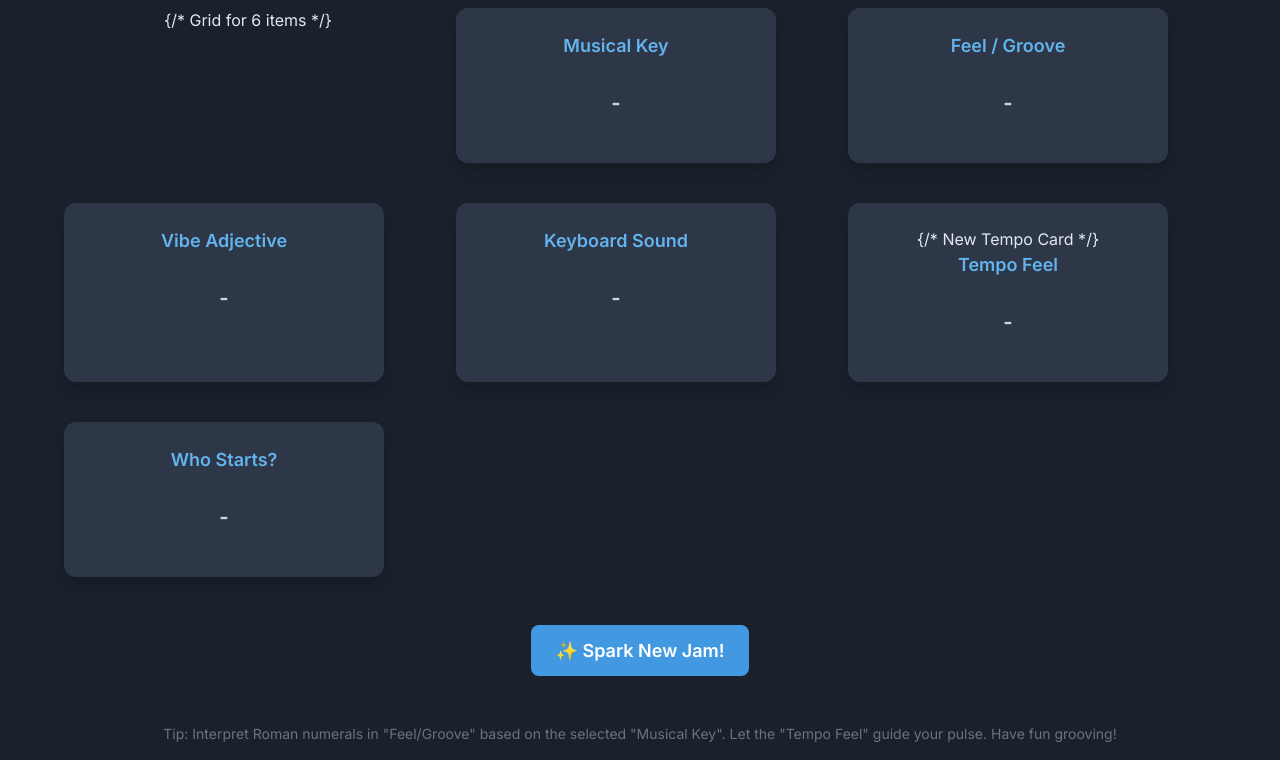
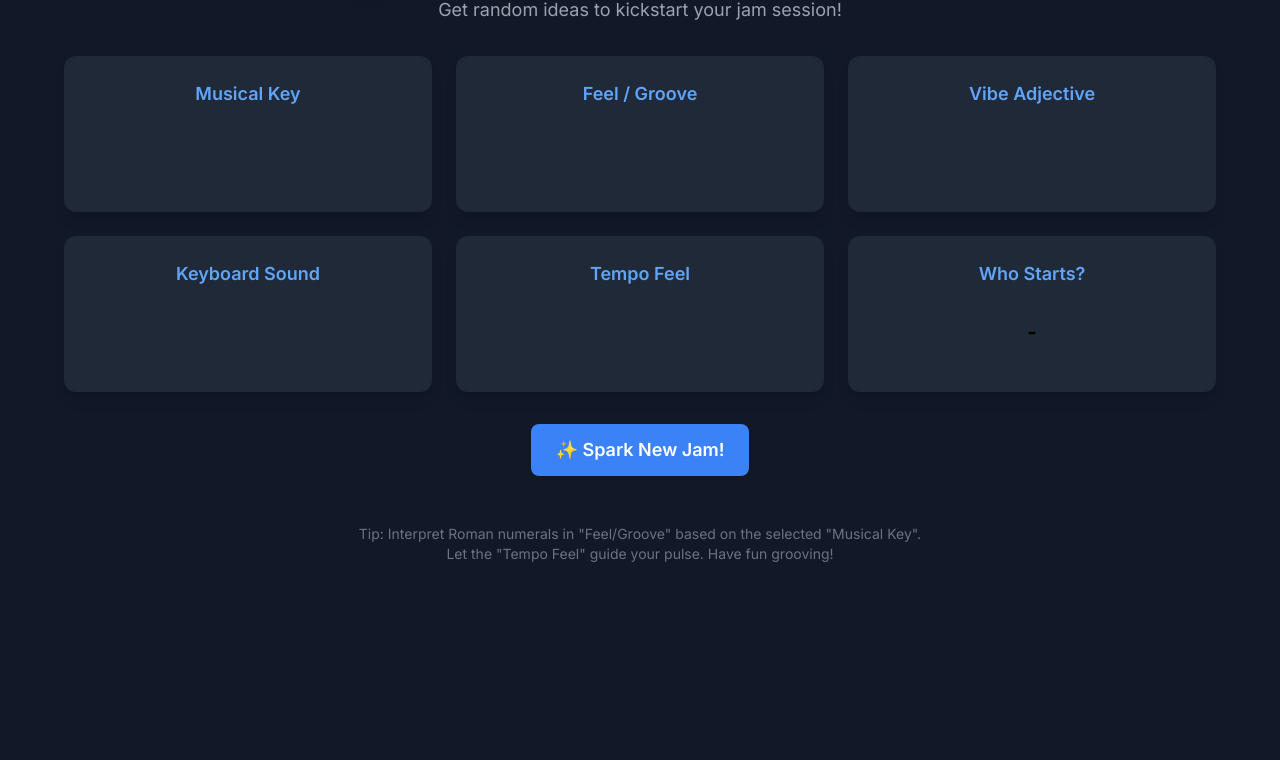
Before and after one commit to pour-over/jam-spark-generator, a plain HTML site: page index.html in a window 1280 px wide. Shown: the part 148-908 px from the top of the page. After the commit the page ends 800 px from the top, so only its background shows below. Drawn offline with nearby package versions, Linux system fonts and the light colour scheme.

Commit message:
Update index.html

```diff
--- a/index.html
+++ b/index.html
@@ -5,61 +5,11 @@
     <meta name="viewport" content="width=device-width, initial-scale=1.0">
     <title>Improv Jam Spark Generator</title>
     <script src="https://cdn.tailwindcss.com"></script>
+    <link href="https://fonts.googleapis.com/css2?family=Inter:wght@400;600;700&display=swap" rel="stylesheet">
     <style>
-        @import url('https://fonts.googleapis.com/css2?family=Inter:wght@400;600;700&display=swap');
         body {
             font-family: 'Inter', sans-serif;
-            background-color: #1a202c; /* Tailwind gray-900 */
-            color: #e2e8f0; /* Tailwind coolGray-200 */
-            display: flex;
-            flex-direction: column;
-            justify-content: center;
-            align-items: center;
-            min-height: 100vh;
-            padding: 1rem;
-            text-align: center;
-        }
-        .card {
-            background-color: #2d3748; /* Tailwind gray-800 */
-            padding: 1.5rem 2rem; /* p-6 md:p-8 */
-            border-radius: 0.75rem; /* rounded-xl */
-            box-shadow: 0 10px 15px -3px rgba(0, 0, 0, 0.1), 0 4px 6px -2px rgba(0, 0, 0, 0.05);
-            margin-bottom: 1rem; /* mb-4 */
-            width: 100%;
-            max-width: 320px;
-        }
-        .card h2 {
-            color: #63b3ed; /* Tailwind blue-400 */
-            font-size: 1.125rem; /* text-lg */
-            font-weight: 600; /* font-semibold */
-            margin-bottom: 0.5rem; /* mb-2 */
-        }
-        .card p {
-            color: #cbd5e0; /* Tailwind coolGray-300 */
-            font-size: 1.25rem; /* text-xl */
-            font-weight: 700; /* font-bold */
-            min-height: 4.5rem;
-            display: flex;
-            align-items: center;
-            justify-content: center;
-            line-height: 1.4;
-        }
-        .button {
-            background-color: #4299e1; /* Tailwind blue-500 */
-            color: white;
-            font-weight: 600; /* font-semibold */
-            padding: 0.75rem 1.5rem; /* py-3 px-6 */
-            border-radius: 0.5rem; /* rounded-lg */
-            transition: background-color 0.2s ease-in-out;
-            cursor: pointer;
-            border: none;
-            font-size: 1.125rem; /* text-lg */
-        }
-        .button:hover {
-            background-color: #3182ce; /* Tailwind blue-600 */
-        }
-        .button:active {
-            transform: scale(0.98);
+            background-color: #1a202c;
         }
         .spinner {
             display: inline-block;
@@ -74,54 +24,57 @@
         @keyframes spin {
             to { transform: rotate(360deg); }
         }
-        .hidden {
-            display: none;
-        }
+        .hidden { display: none; }
     </style>
 </head>
-<body>
-    <div class="w-full max-w-6xl mx-auto"> {/* Adjusted max-width for 6 cards in 2 rows */}
+<body class="flex flex-col items-center justify-center min-h-screen p-4 bg-gray-900 text-coolGray-100 text-center">
+
+    <div class="w-full max-w-6xl mx-auto">
         <header class="mb-8">
-            <h1 class="text-4xl md:text-5xl font-bold text-blue-400">Improv Jam Spark Generator</h1>
+            <h1 class="text-4xl md:text-5xl font-bold text-blue-400 drop-shadow-lg">Improv Jam Spark Generator</h1>
             <p class="text-lg text-gray-400 mt-2">Get random ideas to kickstart your jam session!</p>
         </header>
 
-        <div class="grid grid-cols-1 sm:grid-cols-2 md:grid-cols-3 gap-6 mb-8"> {/* Grid for 6 items */}
-            <div class="card">
-                <h2>Musical Key</h2>
-                <p id="jamKey">-</p>
+        <div class="grid grid-cols-1 sm:grid-cols-2 md:grid-cols-3 gap-6 mb-8">
+            <div class="bg-gray-800 rounded-xl shadow-lg p-6 flex flex-col items-center">
+                <h2 class="text-blue-400 text-lg font-semibold mb-2">Musical Key</h2>
+                <p id="jamKey" class="text-xl font-bold text-coolGray-300 min-h-[4.5rem] flex items-center justify-center"></p>
             </div>
-            <div class="card">
-                <h2>Feel / Groove</h2>
-                <p id="jamFeel">-</p>
+            <div class="bg-gray-800 rounded-xl shadow-lg p-6 flex flex-col items-center">
+                <h2 class="text-blue-400 text-lg font-semibold mb-2">Feel / Groove</h2>
+                <p id="jamFeel" class="text-xl font-bold text-coolGray-300 min-h-[4.5rem] flex items-center justify-center"></p>
             </div>
-            <div class="card">
-                <h2>Vibe Adjective</h2>
-                <p id="jamAdjective">-</p>
+            <div class="bg-gray-800 rounded-xl shadow-lg p-6 flex flex-col items-center">
+                <h2 class="text-blue-400 text-lg font-semibold mb-2">Vibe Adjective</h2>
+                <p id="jamAdjective" class="text-xl font-bold text-coolGray-300 min-h-[4.5rem] flex items-center justify-center"></p>
             </div>
-            <div class="card">
-                <h2>Keyboard Sound</h2>
-                <p id="keyboardSound">-</p>
+            <div class="bg-gray-800 rounded-xl shadow-lg p-6 flex flex-col items-center">
+                <h2 class="text-blue-400 text-lg font-semibold mb-2">Keyboard Sound</h2>
+                <p id="keyboardSound" class="text-xl font-bold text-coolGray-300 min-h-[4.5rem] flex items-center justify-center"></p>
             </div>
-            <div class="card"> {/* New Tempo Card */}
-                <h2>Tempo Feel</h2>
-                <p id="jamTempo">-</p>
+            <div class="bg-gray-800 rounded-xl shadow-lg p-6 flex flex-col items-center">
+                <h2 class="text-blue-400 text-lg font-semibold mb-2">Tempo Feel</h2>
+                <p id="jamTempo" class="text-xl font-bold text-coolGray-300 min-h-[4.5rem] flex items-center justify-center"></p>
             </div>
-            <div class="card">
-                <h2>Who Starts?</h2>
-                <p id="jamStarter">
+            <div class="bg-gray-800 rounded-xl shadow-lg p-6 flex flex-col items-center">
+                <h2 class="text-blue-400 text-lg font-semibold mb-2">Who Starts?</h2>
+                <p id="jamStarter" class="text-xl font-bold text-coolGray-300 min-h-[4.5rem] flex items-center justify-center">
                     <span>-</span>
                     <span id="spinnerIcon" class="spinner hidden"></span>
                 </p>
             </div>
         </div>
 
-        <button id="generateButton" class="button">
+        <button id="generateButton"
+            class="bg-blue-500 hover:bg-blue-600 active:scale-95 text-white font-semibold py-3 px-6 rounded-lg text-lg shadow transition-all duration-200 mb-6 flex items-center mx-auto">
             ✨ Spark New Jam!
         </button>
 
         <footer class="mt-12 text-gray-500 text-sm">
-            <p>Tip: Interpret Roman numerals in "Feel/Groove" based on the selected "Musical Key". Let the "Tempo Feel" guide your pulse. Have fun grooving!</p>
+            <p>
+                Tip: Interpret Roman numerals in "Feel/Groove" based on the selected "Musical Key".<br>
+                Let the "Tempo Feel" guide your pulse. Have fun grooving!
+            </p>
         </footer>
     </div>
 
@@ -133,7 +86,6 @@
                 "A Minor", "D Minor", "G Minor", "C Minor", "F Minor", "Bb Minor", "Eb Minor",
                 "E Minor", "B Minor", "F# Minor", "C# Minor", "G# Minor"
             ];
-
             const majorKeyFeels = [
                 "Bright I-IV vamp, bridge to vi or a ii-V progression.",
                 "Grooving I-V vamp, bridge in a related minor (e.g., vi or iii).",
@@ -148,7 +100,6 @@
                 "Floating Ballad on I-IV, bridge ii-V or a deceptive cadence.",
                 "Happy Pop Groove on I-V-vi-IV."
             ];
-
             const minorKeyFeels = [
                 "Funky i-iv vamp, bridge in bIII Major or a V7alt to i.",
                 "Grooving i-v vamp (minor v or dominant V), bridge to bVI Major.",
@@ -163,7 +114,6 @@
                 "Modal minor vamp (e.g., Dorian i-IV or Aeolian i-bVI), bridge to bIII.",
                 "Latin Jazz (minor): i-iv-V7-i, with clave feel."
             ];
-
             const vibeAdjectives = [
                 "Spicy", "Velvety", "Angular", "Floating", "Gritty", "Sparkling", "Mysterious",
                 "Playful", "Aggressive", "Soothing", "Chaotic", "Minimalist", "Lush",
@@ -171,27 +121,24 @@
                 "Slick", "Earthy", "Cosmic", "Dreamy", "Witty", "Melancholy", "Joyful",
                 "Suspenseful", "Raw", "Polished", "Introspective", "Explosive"
             ];
-
             const keyboardSounds = [
                 "Synth Lead", "Organ B3", "Rhodes EP", "Acoustic Piano", "Clavinet",
                 "Synth Pad", "Wurli EP", "Mellotron Strings", "Synth Bass (Keys)", "Farfisa Organ"
             ];
-
-            const tempoDescriptors = [ // New array for tempo
+            const tempoDescriptors = [
                 "Glacial Pace", "Slow Drag", "Lazy River", "Ocean Swell", "Steady Walk",
                 "Heartbeat Pulse", "Medium Groove", "Brisk Jog", "Urgent Rush",
                 "Fast & Furious", "Machine Gun Fire", "Like Waves Crashing", "Hummingbird Wings",
                 "Floating Clouds", "Relentless Drive", "Ballad Slow", "Uptempo Burner",
                 "Lumbering Giant", "Tiptoe Quiet", "Galloping Horse"
             ];
-
             const players = ["Keys", "Bass", "Drums"];
 
             const keyElement = document.getElementById('jamKey');
             const feelElement = document.getElementById('jamFeel');
             const adjectiveElement = document.getElementById('jamAdjective');
             const keyboardSoundElement = document.getElementById('keyboardSound');
-            const tempoElement = document.getElementById('jamTempo'); // New tempo element
+            const tempoElement = document.getElementById('jamTempo');
             const starterElement = document.getElementById('jamStarter').querySelector('span:first-child');
             const spinnerIcon = document.getElementById('spinnerIcon');
             const generateButton = document.getElementById('generateButton');
@@ -203,29 +150,22 @@
 
             function generateJamSpark() {
                 generateButton.disabled = true;
-                generateButton.textContent = 'Generating...';
+                generateButton.innerHTML = 'Generating... <span class="spinner"></span>';
                 starterElement.textContent = '-';
                 spinnerIcon.classList.remove('hidden');
-
                 setTimeout(() => {
                     const selectedKey = getRandomElement(musicalKeys);
                     keyElement.textContent = selectedKey;
-
-                    let appropriateFeels;
-                    if (selectedKey.toLowerCase().includes("major")) {
-                        appropriateFeels = majorKeyFeels;
-                    } else if (selectedKey.toLowerCase().includes("minor")) {
-                        appropriateFeels = minorKeyFeels;
-                    } else {
-                        appropriateFeels = [...majorKeyFeels, ...minorKeyFeels];
-                    }
+                    let appropriateFeels = selectedKey.toLowerCase().includes("major")
+                        ? majorKeyFeels
+                        : selectedKey.toLowerCase().includes("minor")
+                        ? minorKeyFeels
+                        : [...majorKeyFeels, ...minorKeyFeels];
                     feelElement.textContent = getRandomElement(appropriateFeels);
-
                     adjectiveElement.textContent = getRandomElement(vibeAdjectives);
                     keyboardSoundElement.textContent = getRandomElement(keyboardSounds);
-                    tempoElement.textContent = getRandomElement(tempoDescriptors); // Set tempo descriptor
+                    tempoElement.textContent = getRandomElement(tempoDescriptors);
                     starterElement.textContent = getRandomElement(players);
-
                     spinnerIcon.classList.add('hidden');
                     generateButton.disabled = false;
                     generateButton.innerHTML = '✨ Spark New Jam!';
@@ -233,7 +173,6 @@
             }
 
             generateButton.addEventListener('click', generateJamSpark);
-            // Optional: generateJamSpark(); // To run on page load
         });
     </script>
 </body>
```
